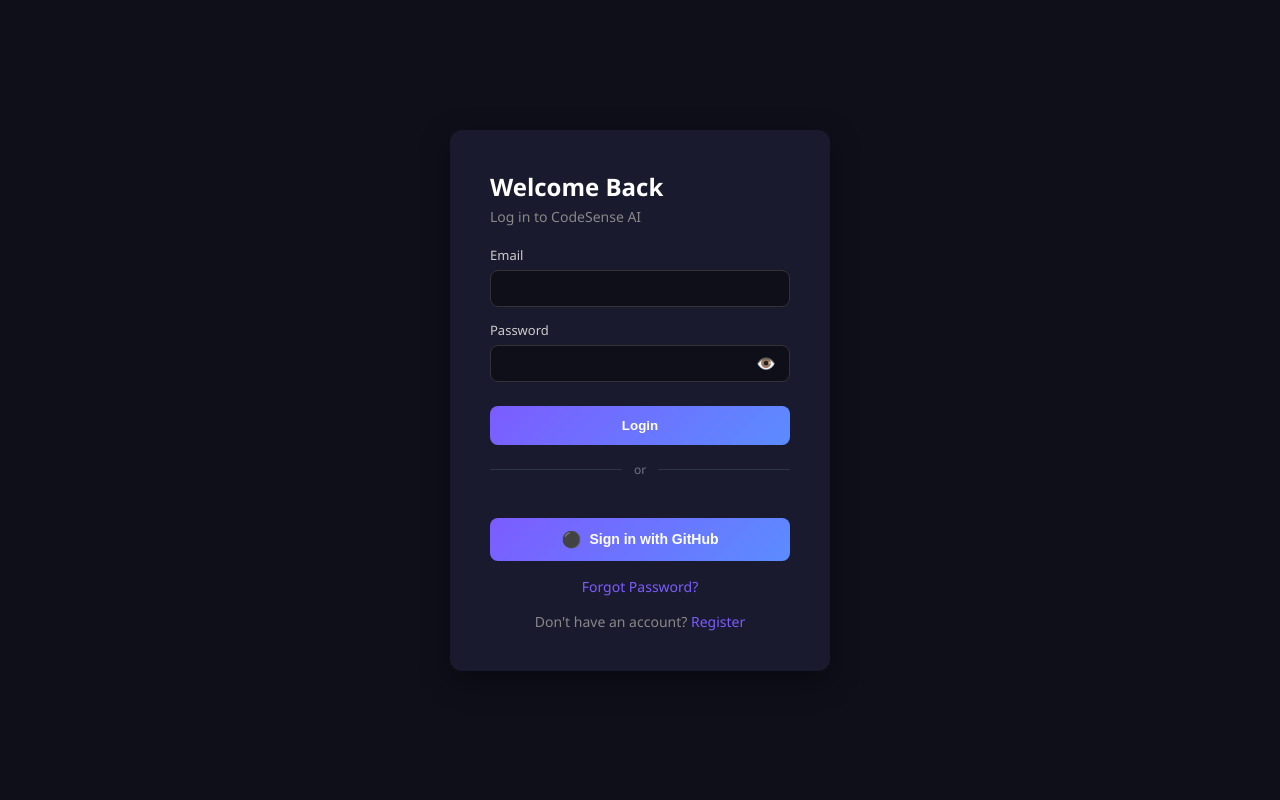
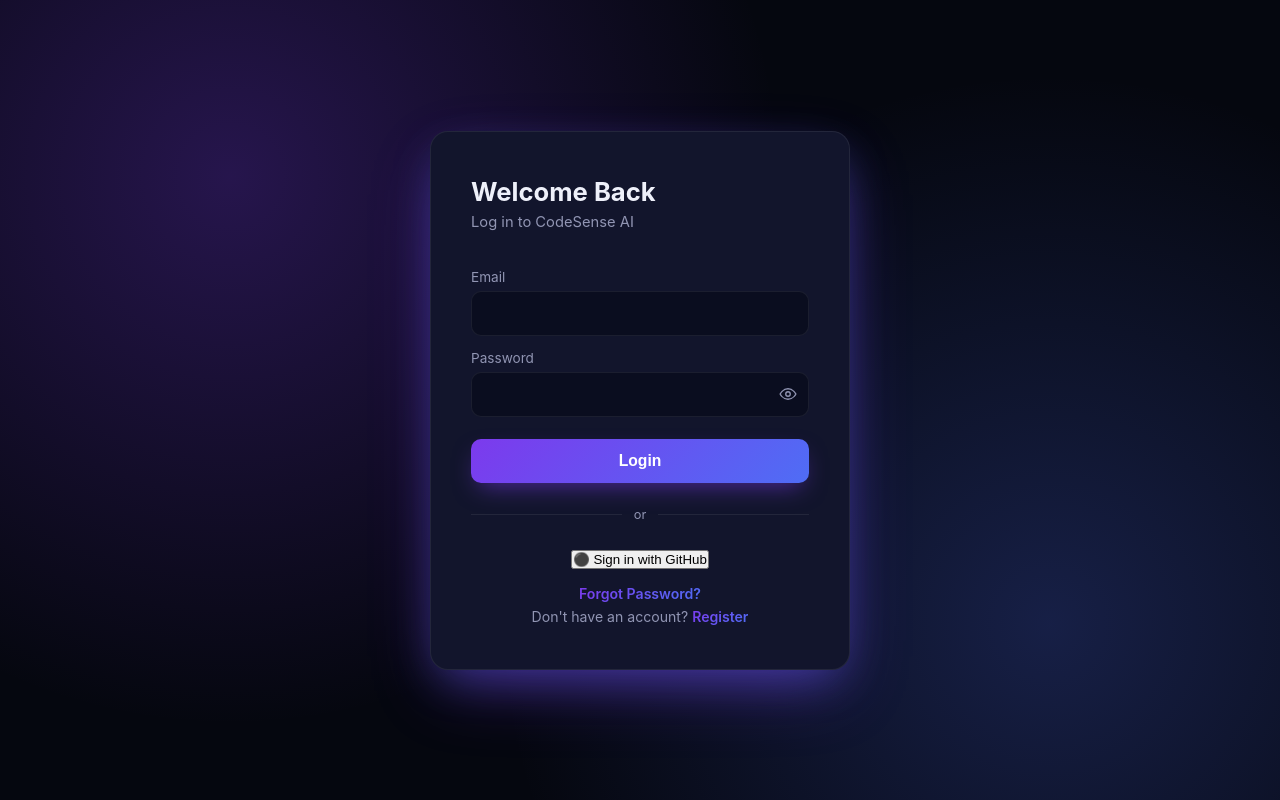
Before and after one commit to Subha-777/CodeSense-AI, a React (Vite) app in the folder frontend/: page /login in a window 1280 px wide. Built offline with nearby package versions, Linux system fonts and the light colour scheme; no server answers.

Commit message:
Changes in the design

```diff
--- a/frontend/src/pages/Auth.css
+++ b/frontend/src/pages/Auth.css
@@ -1,207 +1,172 @@
 .auth-container {
+  --bg: #05070f;
+  --card-bg: #12152c;
+  --card-border: rgba(255, 255, 255, 0.07);
+  --text-primary: #eef0fa;
+  --text-muted: #9195b3;
+  --accent-1: #7c3aed;
+  --accent-2: #4f6df5;
+  --accent-grad: linear-gradient(135deg, var(--accent-1), var(--accent-2));
+  --danger: #ff6b6b;
+  --danger-bg: rgba(255, 107, 107, 0.1);
+  --success: #51cf66;
+  --success-bg: rgba(81, 207, 102, 0.1);
+  --font-sans: -apple-system, BlinkMacSystemFont, 'Segoe UI', Roboto, sans-serif;
+
+  min-height: 100vh;
   display: flex;
   align-items: center;
   justify-content: center;
-  height: 100vh;
-  background: #0f0f1a;
+  padding: 24px;
+  font-family: var(--font-sans);
+  color: var(--text-primary);
+  background:
+    radial-gradient(circle at 18% 22%, rgba(124, 58, 237, 0.28), transparent 45%),
+    radial-gradient(circle at 82% 78%, rgba(79, 109, 245, 0.24), transparent 45%),
+    var(--bg);
 }
 
 .auth-card {
-  background: #1a1a2e;
-  padding: 40px;
-  border-radius: 12px;
   width: 100%;
-  max-width: 380px;
-  box-shadow: 0 10px 30px rgba(0,0,0,0.4);
+  max-width: 420px;
+  background: var(--card-bg);
+  border: 1px solid var(--card-border);
+  border-radius: 18px;
+  padding: 44px 40px;
+  display: flex;
+  flex-direction: column;
+  box-shadow:
+    0 25px 70px -15px rgba(124, 58, 237, 0.45),
+    0 15px 45px -10px rgba(79, 109, 245, 0.4);
 }
 
 .auth-card h2 {
-  color: #fff;
-  margin-bottom: 4px;
+  font-size: 1.6rem;
+  font-weight: 700;
+  margin: 0 0 6px;
 }
 
 .auth-subtitle {
-  color: #888;
-  margin-bottom: 20px;
-  font-size: 14px;
+  color: var(--text-muted);
+  font-size: 0.92rem;
+  margin: 0 0 24px;
 }
 
 .auth-card label {
-  display: block;
-  color: #ccc;
-  font-size: 13px;
+  font-size: 0.85rem;
+  color: var(--text-muted);
   margin-bottom: 6px;
   margin-top: 14px;
 }
 
 .auth-card input {
   width: 100%;
-  padding: 10px 12px;
-  border-radius: 8px;
-  border: 1px solid #333;
-  background: #0f0f1a;
-  color: #fff;
+  box-sizing: border-box;
+  background: #0a0d1f;
+  border: 1px solid var(--card-border);
+  border-radius: 10px;
+  padding: 12px 14px;
+  color: var(--text-primary);
+  font-size: 0.95rem;
+  font-family: var(--font-sans);
+  transition: border-color 0.15s ease, box-shadow 0.15s ease;
+}
+.auth-card input::placeholder { color: #565b78; }
+.auth-card input:focus {
   outline: none;
+  border-color: var(--accent-2);
+  box-shadow: 0 0 0 3px rgba(79, 109, 245, 0.2);
 }
 
-.auth-card input:focus {
-  border-color: #7c5cff;
-}
-
-.auth-card button {
-  width: 100%;
-  margin-top: 24px;
-  padding: 12px;
-  border: none;
-  border-radius: 8px;
-  background: linear-gradient(135deg, #7c5cff, #5b8cff);
-  color: #fff;
-  font-weight: 600;
-  cursor: pointer;
-}
-
-.auth-card button:disabled {
-  opacity: 0.6;
-  cursor: not-allowed;
-}
-
-.auth-switch {
-  margin-top: 16px;
-  text-align: center;
-  color: #888;
-  font-size: 14px;
-}
-
-.auth-switch a {
-  color: #7c5cff;
-  text-decoration: none;
-}
-
-.auth-error {
-  background: rgba(255, 70, 70, 0.15);
-  color: #ff6b6b;
-  padding: 8px 12px;
-  border-radius: 6px;
-  font-size: 13px;
-  margin-top: 12px;
-}
-
-.auth-success {
-  background: rgba(70, 255, 130, 0.12);
-  color: #4ade80;
-  padding: 8px 12px;
-  border-radius: 6px;
-  font-size: 13px;
-  margin-top: 12px;
-}
-
-.password-input-wrapper {
-  position: relative;
-  display: flex;
-  align-items: center;
-}
-
-.password-input-wrapper input {
-  width: 100%;
-  padding-right: 44px;
-}
-
+.password-input-wrapper { position: relative; display: flex; }
+.password-input-wrapper input { padding-right: 42px; }
 .eye-btn {
   position: absolute;
-  right: 10px;
-  background: transparent !important;
-  border: none !important;
+  right: 8px;
+  top: 50%;
+  transform: translateY(-50%);
+  background: none;
+  border: none;
+  color: var(--text-muted);
   cursor: pointer;
-  font-size: 16px;
-  padding: 0 !important;
+  padding: 4px;
   display: flex;
   align-items: center;
   justify-content: center;
-  width: 28px !important;
-  height: 28px !important;
-  margin-top: 0 !important;
-  box-shadow: none !important;
+}
+.eye-btn:hover { color: var(--text-primary); }
+.eye-btn svg { width: 18px; height: 18px; }
+
+.auth-card button[type="submit"] {
+  margin-top: 22px;
+  background: var(--accent-grad);
+  color: #fff;
+  border: none;
+  border-radius: 10px;
+  padding: 13px;
+  font-size: 0.98rem;
+  font-weight: 600;
+  cursor: pointer;
+  box-shadow: 0 10px 25px -8px rgba(124, 58, 237, 0.6);
+  transition: filter 0.15s ease, transform 0.1s ease;
+}
+.auth-card button[type="submit"]:hover:not(:disabled) { filter: brightness(1.08); }
+.auth-card button[type="submit"]:active:not(:disabled) { transform: translateY(1px); }
+.auth-card button[type="submit"]:disabled { opacity: 0.6; cursor: not-allowed; }
+
+.auth-error {
+  background: var(--danger-bg);
+  color: var(--danger);
+  border: 1px solid rgba(255, 107, 107, 0.25);
+  border-radius: 10px;
+  padding: 10px 14px;
+  font-size: 0.85rem;
+  margin-bottom: 6px;
+}
+.auth-success {
+  background: var(--success-bg);
+  color: var(--success);
+  border: 1px solid rgba(81, 207, 102, 0.25);
+  border-radius: 10px;
+  padding: 10px 14px;
+  font-size: 0.85rem;
+  margin-bottom: 6px;
 }
 
-.password-input-wrapper {
-  position: relative;
-  display: flex;
-  align-items: center;
-  width: 100%;
-}
-
-.password-input-wrapper input {
-  width: 100%;
-  padding-right: 44px;
-  box-sizing: border-box;
-}
-.link-btn {
-  background: none;
-  border: none;
-  color: #58a6ff;
-  cursor: pointer;
-  font-size: inherit;
-  padding: 0;
-  text-decoration: underline;
-}
-
-.link-btn:hover {
-  color: #79c0ff;
-}
-
-.link-btn:disabled {
-  color: #6e7681;
-  cursor: not-allowed;
-  text-decoration: none;
-}
-/* Add this to Auth.css - divider + wrapper for the Google sign-in button */
 .auth-divider {
   display: flex;
   align-items: center;
-  text-align: center;
-  color: #6e7681;
-  font-size: 12px;
-  margin: 16px 0;
+  gap: 12px;
+  margin: 24px 0 18px;
+  color: var(--text-muted);
+  font-size: 0.8rem;
 }
-
 .auth-divider::before,
 .auth-divider::after {
   content: "";
   flex: 1;
-  border-bottom: 1px solid #30363d;
+  height: 1px;
+  background: var(--card-border);
 }
 
-.auth-divider span {
-  padding: 0 12px;
+.google-btn-wrapper { display: flex; justify-content: center; margin-bottom: 10px; }
+
+.auth-switch {
+  text-align: center;
+  color: var(--text-muted);
+  font-size: 0.88rem;
+  margin: 6px 0 0;
 }
+.auth-switch a {
+  background: var(--accent-grad);
+  -webkit-background-clip: text;
+  background-clip: text;
+  color: transparent;
+  text-decoration: none;
+  font-weight: 600;
+}
+.auth-switch a:hover { text-decoration: underline; }
 
-.google-btn-wrapper {
-  display: flex;
-  justify-content: center;
+@media (max-width: 420px) {
+  .auth-card { padding: 34px 24px; border-radius: 16px; }
 }
-/* Add this to Auth.css - GitHub sign-in button */
-.github-btn {
-  display: flex;
-  align-items: center;
-  justify-content: center;
-  gap: 8px;
-  width: 320px;
-  max-width: 100%;
-  padding: 10px 16px;
-  border-radius: 8px;
-  border: 1px solid #30363d;
-  background: #21262d;
-  color: #e6edf3;
-  font-size: 14px;
-  font-weight: 500;
-  cursor: pointer;
-  transition: background 0.15s ease;
-}
-
-.github-btn:hover {
-  background: #30363d;
-}
-
-.github-btn-icon {
-  font-size: 16px;
-}
--- a/frontend/src/pages/Login.jsx
+++ b/frontend/src/pages/Login.jsx
@@ -1,11 +1,25 @@
 import { useState } from "react";
-import { useNavigate, Link } from "react-router-dom";
+import { useNavigate, Link, useLocation } from "react-router-dom";
 import axios from "axios";
 import { useAuth } from "../context/AuthContext";
 import "./Auth.css";
-import { useLocation } from "react-router-dom";
 import GoogleAuthButton from "../components/GoogleAuthButton";
 import GithubAuthButton from "../components/GithubAuthButton";
+
+const EyeIcon = () => (
+  <svg viewBox="0 0 24 24" fill="none" stroke="currentColor" strokeWidth="1.8">
+    <path d="M1.5 12S5 5 12 5s10.5 7 10.5 7-3.5 7-10.5 7S1.5 12 1.5 12Z" />
+    <circle cx="12" cy="12" r="3" />
+  </svg>
+);
+
+const EyeOffIcon = () => (
+  <svg viewBox="0 0 24 24" fill="none" stroke="currentColor" strokeWidth="1.8">
+    <path d="M3 3l18 18" />
+    <path d="M10.6 5.2A10.9 10.9 0 0 1 12 5c7 0 10.5 7 10.5 7a17.7 17.7 0 0 1-3.4 4.3M6.6 6.6C3.4 8.5 1.5 12 1.5 12s3.5 7 10.5 7c1.4 0 2.7-.3 3.9-.7" />
+    <path d="M9.9 9.9a3 3 0 0 0 4.2 4.2" />
+  </svg>
+);
 
 function Login() {
   const [email, setEmail] = useState("");
@@ -84,8 +98,9 @@
             type="button"
             className="eye-btn"
             onClick={() => setShowPassword(!showPassword)}
+            aria-label={showPassword ? "Hide password" : "Show password"}
           >
-            {showPassword ? "🙈" : "👁️"}
+            {showPassword ? <EyeOffIcon /> : <EyeIcon />}
           </button>
         </div>
 
--- a/frontend/src/pages/Register.jsx
+++ b/frontend/src/pages/Register.jsx
@@ -5,6 +5,21 @@
 import "./Auth.css";
 import GoogleAuthButton from "../components/GoogleAuthButton";
 import GithubAuthButton from "../components/GithubAuthButton";
+
+const EyeIcon = () => (
+  <svg viewBox="0 0 24 24" fill="none" stroke="currentColor" strokeWidth="1.8">
+    <path d="M1.5 12S5 5 12 5s10.5 7 10.5 7-3.5 7-10.5 7S1.5 12 1.5 12Z" />
+    <circle cx="12" cy="12" r="3" />
+  </svg>
+);
+
+const EyeOffIcon = () => (
+  <svg viewBox="0 0 24 24" fill="none" stroke="currentColor" strokeWidth="1.8">
+    <path d="M3 3l18 18" />
+    <path d="M10.6 5.2A10.9 10.9 0 0 1 12 5c7 0 10.5 7 10.5 7a17.7 17.7 0 0 1-3.4 4.3M6.6 6.6C3.4 8.5 1.5 12 1.5 12s3.5 7 10.5 7c1.4 0 2.7-.3 3.9-.7" />
+    <path d="M9.9 9.9a3 3 0 0 0 4.2 4.2" />
+  </svg>
+);
 
 function Register() {
   const [name, setName] = useState("");
@@ -103,8 +118,9 @@
             type="button"
             className="eye-btn"
             onClick={() => setShowPassword(!showPassword)}
+            aria-label={showPassword ? "Hide password" : "Show password"}
           >
-            {showPassword ? "🙈" : "👁️"}
+            {showPassword ? <EyeOffIcon /> : <EyeIcon />}
           </button>
         </div>
 
@@ -122,8 +138,9 @@
             type="button"
             className="eye-btn"
             onClick={() => setShowConfirm(!showConfirm)}
+            aria-label={showConfirm ? "Hide password" : "Show password"}
           >
-            {showConfirm ? "🙈" : "👁️"}
+            {showConfirm ? <EyeOffIcon /> : <EyeIcon />}
           </button>
         </div>
 
```
